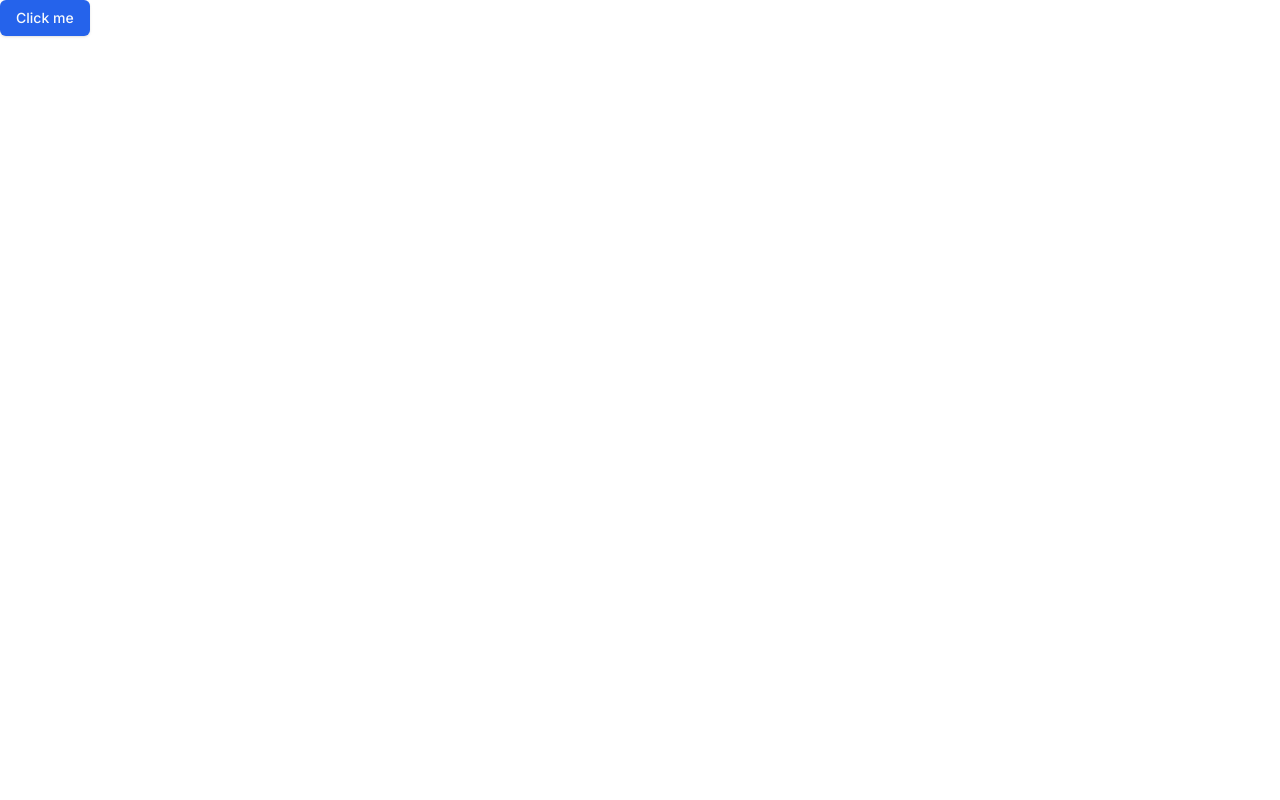
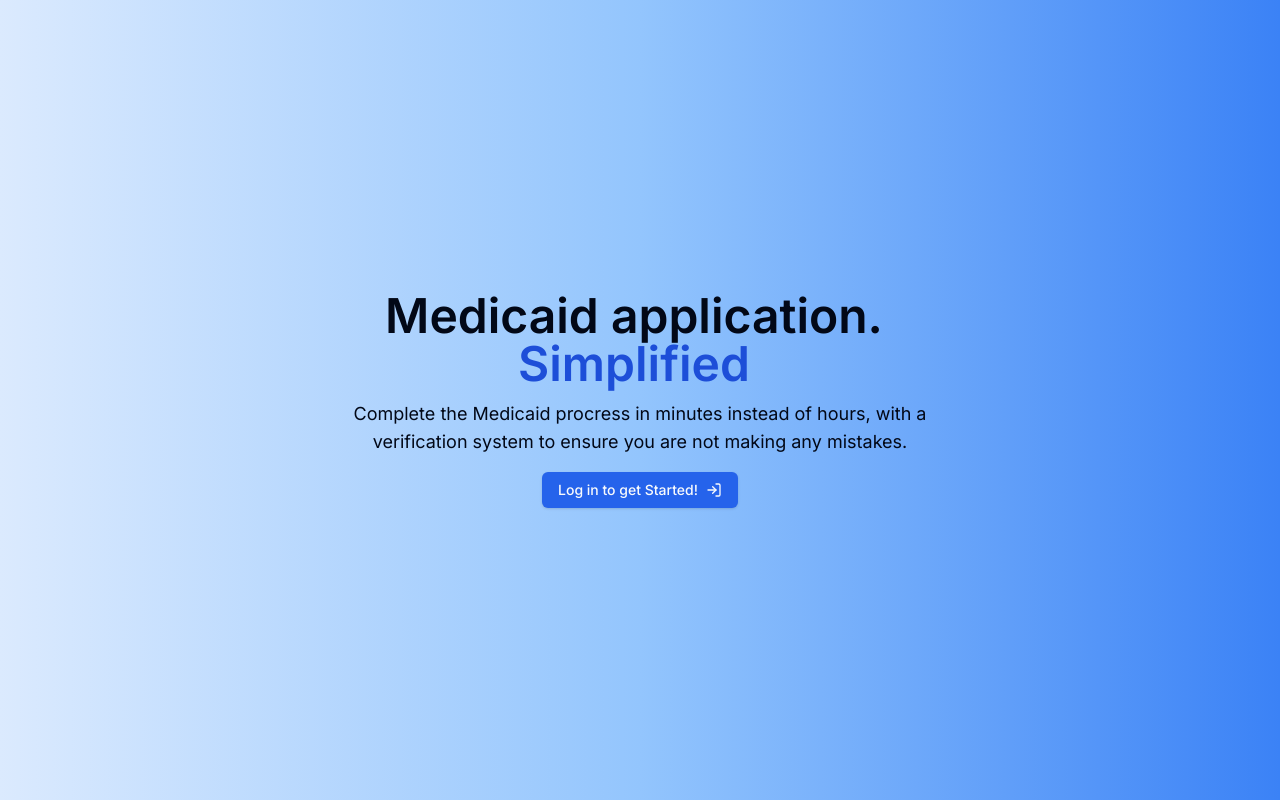
Before and after one commit to simplicaid/chatpdf-medicaid-v2, a Next.js app: page / in a window 1280 px wide. Built offline with nearby package versions, Linux system fonts and the light colour scheme; no server answers.

Commit message:
clerk auth sign-in and sign-up pages

```diff
--- a/package.json
+++ b/package.json
@@ -14,6 +14,7 @@
     "@radix-ui/react-slot": "^1.0.2",
     "class-variance-authority": "^0.7.0",
     "clsx": "^2.1.0",
+    "lucide-react": "^0.316.0",
     "next": "14.1.0",
     "react": "^18",
     "react-dom": "^18",
--- a/src/app/page.tsx
+++ b/src/app/page.tsx
@@ -1,5 +1,38 @@
+import { UserButton, auth } from "@clerk/nextjs";
 import { Button } from "@/components/ui/button";
+import Link from "next/link";
+import {LogIn} from "lucide-react"
 
-export default function Home() {
-  return <Button>Click me</Button>
+// we make it async to ensure it is a server component.
+export default async function Home() {
+  const {userId} = await auth()
+  const isAuth = !!userId
+  return (
+    <div className="w-screen min-h-screen bg-gradient-to-r from-blue-100 via-blue-300 to-blue-500">
+      <div className="absolute top-1/2 left-1/2 -translate-x-1/2 -translate-y-1/2">
+        <div className="flex flex-col items-center text-center items-center">
+          <div className="flex items-center">
+            <h1 className="mr-3 text-5xl font-semibold">Medicaid application. <span className="text-blue-700">Simplified</span></h1>
+            <UserButton afterSignOutUrl="/" />
+          </div>
+          <div className="flex mt-2">
+            {isAuth && <Button>Go to Chats</Button>}
+          </div>
+          <p className="max-w-x1 mt-1 text-lg text-black-600">
+            Complete the Medicaid procress in minutes instead of hours, with a verification system to ensure you are not making any mistakes.
+          </p>
+          <div className="w-full mt-4">
+            {isAuth ? (
+            <h1>FileUpload</h1>):(
+              <Link href="/sign-in">
+                <Button>Log in to get Started!
+                <LogIn className="w-4 ml-2"></LogIn>
+                </Button>
+              </Link>
+            )}
+          </div>
+        </div>
+      </div>
+    </div>
+  )
 }
--- /dev/null
+++ b/src/app/sign-in/[[...sign-in]]/page.tsx
@@ -0,0 +1,9 @@
+import { SignIn } from "@clerk/nextjs";
+
+export default function Page() {
+  return (
+  <div className="absolute top-1/2 left-1/2 -translate-x-1/2 -translate-y-1/2">
+    <SignIn />;
+  </div>
+  )
+}
--- /dev/null
+++ b/src/app/sign-up/[[...sign-up]]/page.tsx
@@ -0,0 +1,9 @@
+import { SignUp } from "@clerk/nextjs";
+
+export default function Page() {
+  return (
+  <div className="absolute top-1/2 left-1/2 -translate-x-1/2 -translate-y-1/2">
+    <SignUp />;
+  </div>
+  )
+}
--- /dev/null
+++ b/src/middleware.ts
@@ -0,0 +1,10 @@
+import { authMiddleware } from "@clerk/nextjs";
+
+// This example protects all routes including api/trpc routes
+// Please edit this to allow other routes to be public as needed.
+// See https://clerk.com/docs/references/nextjs/auth-middleware for more information about configuring your Middleware
+export default authMiddleware({ publicRoutes: ["/"] });
+
+export const config = {
+  matcher: ["/((?!.+\\.[\\w]+$|_next).*)", "/", "/(api|trpc)(.*)"],
+};
```
Also changed, not shown: 2 other files (tests, documents, lock files or other folders).
